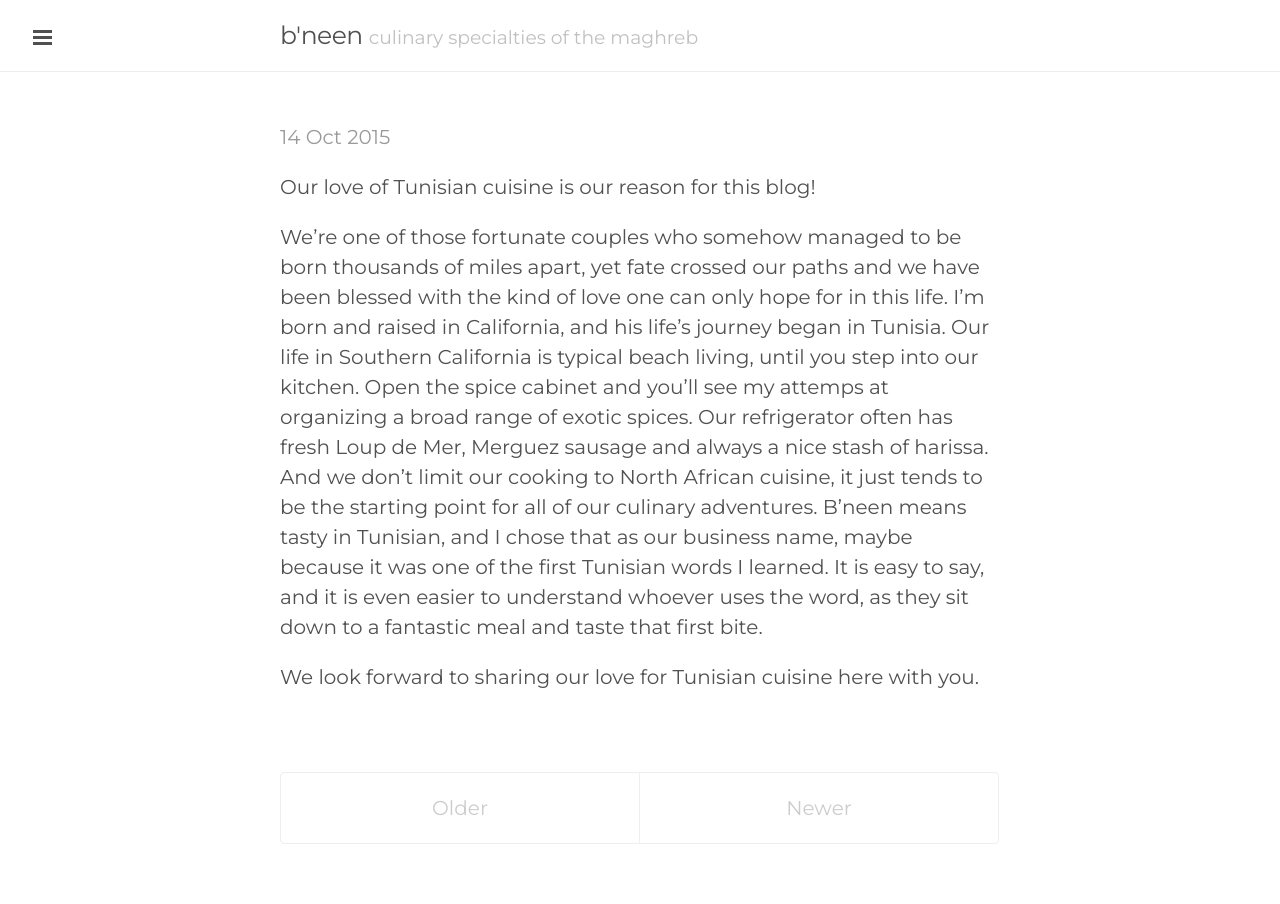
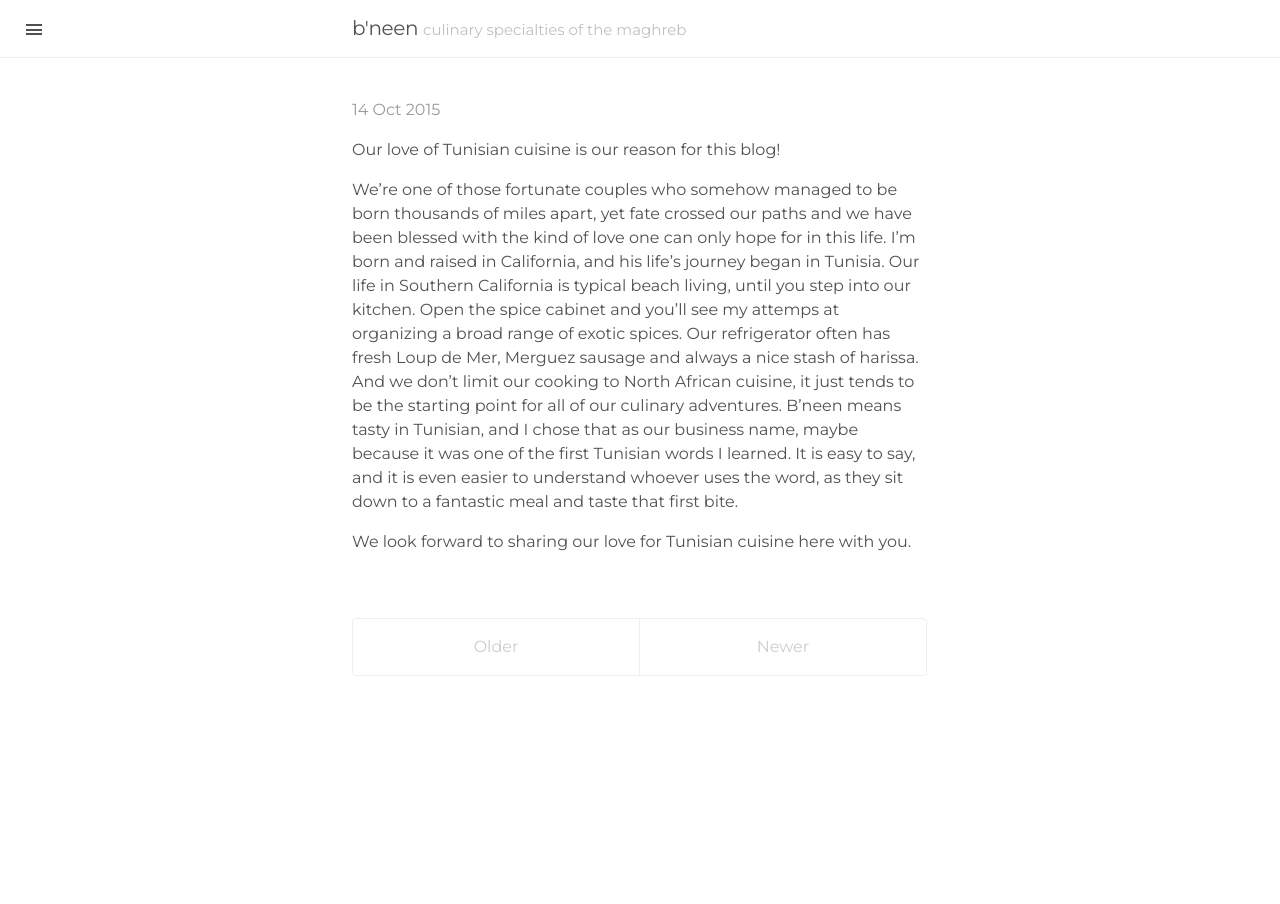
Before and after one commit to bneen/bneen.github.io, a Jekyll site: the page built from index.html, in a window 1280 px wide. Built offline with Jekyll 4.4.1, drawn with Linux system fonts in a browser that asks for light colours; the list of posts is cut into pages by our own code.

Commit message:
Update poole.css

```diff
--- a/public/css/poole.css
+++ b/public/css/poole.css
@@ -49,12 +49,13 @@ body {
 
 html {
   font-family: 'Montserrat', sans-serif;
-  font-size: 16px;
+  font-weight: 400;
+  font-size: 12px;
   line-height: 1.5;
 }
 @media (min-width: 38rem) {
   html {
-    font-size: 20px;
+    font-size: 16px;
   }
 }
 
```
